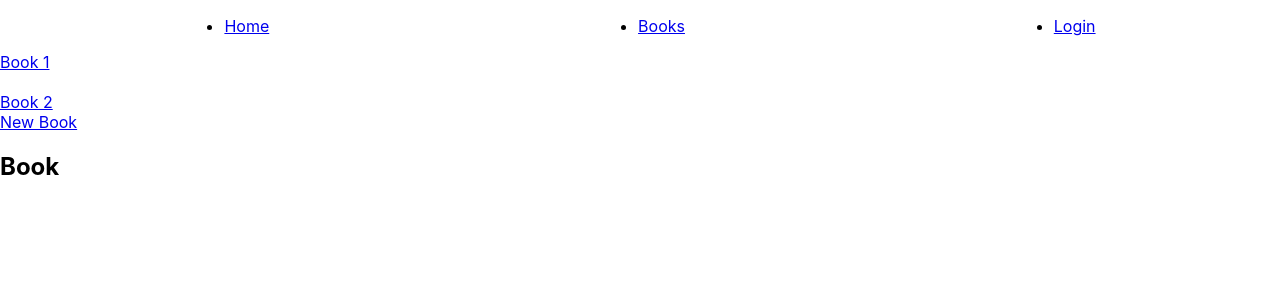
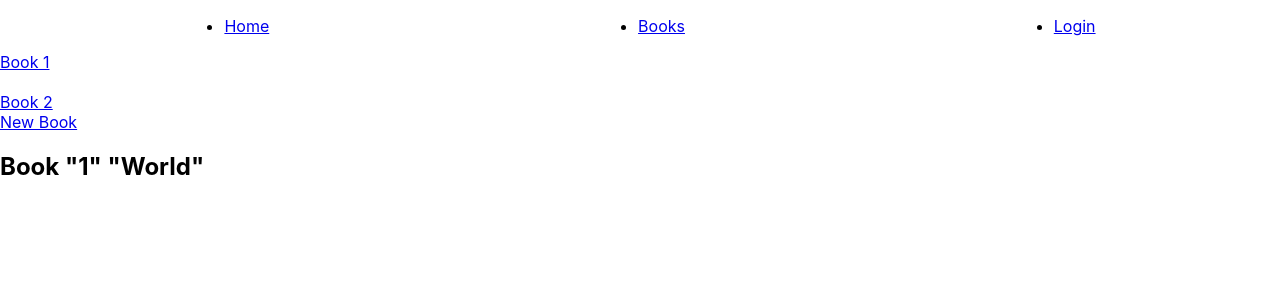
Before and after one commit to Mosharaf456/routing-project-rrdv6, a React (Create React App) app: page /books/1 in a window 1280 px wide. Shown: the top 300 px of the page. Built offline with nearby package versions, Linux system fonts and the light colour scheme.

Commit message:
ref routing added outlet with context

```diff
--- a/src/components/Book.js
+++ b/src/components/Book.js
@@ -1,14 +1,16 @@
 import React from 'react';
-import { useParams } from 'react-router-dom';
+import { useOutletContext, useParams } from 'react-router-dom';
 
 function Book() {
-  const bookId = useParams();
-  console.log(bookId);
-  return (
-    <div>
-      <h2>Book</h2>
-    </div>
-  )
+    const book = useParams();
+    const  obj = useOutletContext();
+    console.log(obj);
+    console.log(book);
+    return (
+      <div>
+        <h2>Book {JSON.stringify(book.bookId)} {JSON.stringify(obj.hello)}</h2>
+      </div>
+    )
 }
 
 export default Book
--- a/src/components/BookLayout.js
+++ b/src/components/BookLayout.js
@@ -10,8 +10,8 @@
         <Link to='/books/2'>Book 2</Link>
         <br />
         <Link to='/books/new'>New Book</Link>
+        <Outlet context={{ hello: 'World' }} />
 
-        <Outlet />
       </>
     )
 }
```
